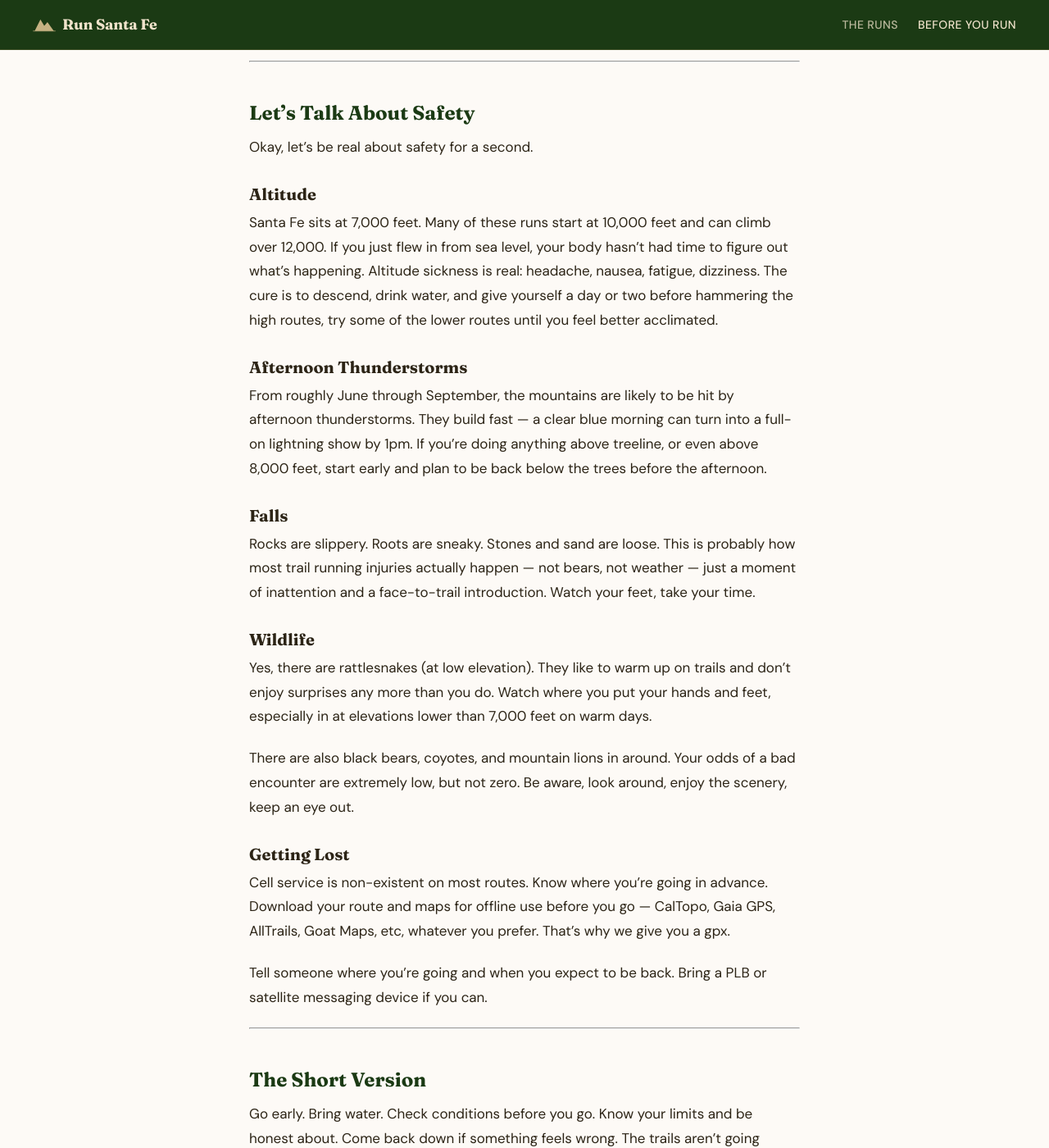
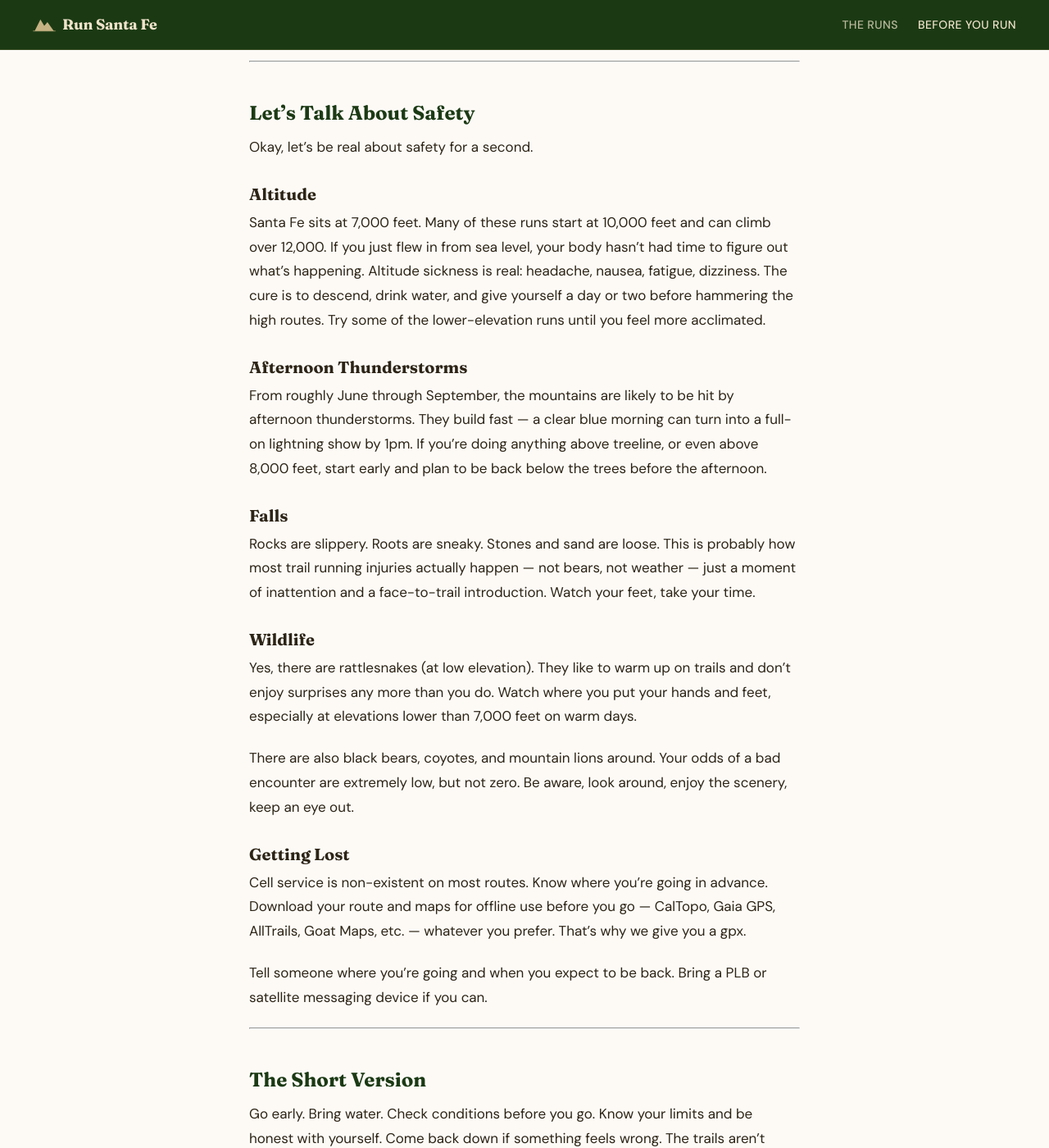
Before and after one commit to santa-fe-runs/santa-fe-run, a Jekyll site: the page built from before-you-run.md, in a window 1280 px wide and 1400 px high, scrolled down 1795 px. Shown: the whole window at 82% size. Built offline with Jekyll 4.4.1, drawn with Linux system fonts in a browser that asks for light colours; some of the changed text lies outside the part shown.

Commit message:
copy: fix grammar, punctuation, and clarity in before-you-run

```diff
--- a/before-you-run.md
+++ b/before-you-run.md
@@ -58,7 +58,7 @@ Okay, let's be real about safety for a second.
 
 ### Altitude
 
-Santa Fe sits at 7,000 feet. Many of these runs start at 10,000 feet and can climb over 12,000. If you just flew in from sea level, your body hasn't had time to figure out what's happening. Altitude sickness is real: headache, nausea, fatigue, dizziness. The cure is to descend, drink water, and give yourself a day or two before hammering the high routes, try some of the lower routes until you feel better acclimated.
+Santa Fe sits at 7,000 feet. Many of these runs start at 10,000 feet and can climb over 12,000. If you just flew in from sea level, your body hasn't had time to figure out what's happening. Altitude sickness is real: headache, nausea, fatigue, dizziness. The cure is to descend, drink water, and give yourself a day or two before hammering the high routes. Try some of the lower-elevation runs until you feel more acclimated.
 
 ### Afternoon Thunderstorms
 
@@ -70,13 +70,13 @@ Rocks are slippery. Roots are sneaky. Stones and sand are loose. This is probabl
 
 ### Wildlife
 
-Yes, there are rattlesnakes (at low elevation). They like to warm up on trails and don't enjoy surprises any more than you do. Watch where you put your hands and feet, especially in at elevations lower than 7,000 feet on warm days.
+Yes, there are rattlesnakes (at low elevation). They like to warm up on trails and don't enjoy surprises any more than you do. Watch where you put your hands and feet, especially at elevations lower than 7,000 feet on warm days.
 
-There are also black bears, coyotes, and mountain lions in around. Your odds of a bad encounter are extremely low, but not zero. Be aware, look around, enjoy the scenery, keep an eye out.
+There are also black bears, coyotes, and mountain lions around. Your odds of a bad encounter are extremely low, but not zero. Be aware, look around, enjoy the scenery, keep an eye out.
 
 ### Getting Lost
 
-Cell service is non-existent on most routes. Know where you're going in advance. Download your route and maps for offline use before you go — CalTopo, Gaia GPS, AllTrails, Goat Maps, etc, whatever you prefer. That's why we give you a gpx.
+Cell service is non-existent on most routes. Know where you're going in advance. Download your route and maps for offline use before you go — CalTopo, Gaia GPS, AllTrails, Goat Maps, etc. — whatever you prefer. That's why we give you a gpx.
 
 Tell someone where you're going and when you expect to be back. Bring a PLB or satellite messaging device if you can.
 
@@ -84,7 +84,7 @@ Tell someone where you're going and when you expect to be back. Bring a PLB or s
 
 ## The Short Version
 
-Go early. Bring water. Check conditions before you go. Know your limits and be honest about. Come back down if something feels wrong. The trails aren't going anywhere.
+Go early. Bring water. Check conditions before you go. Know your limits and be honest with yourself. Come back down if something feels wrong. The trails aren't going anywhere.
 
 Now go have fun.
 
```
Also changed, not shown: other parts of before-you-run.md (+2 -2 lines).
